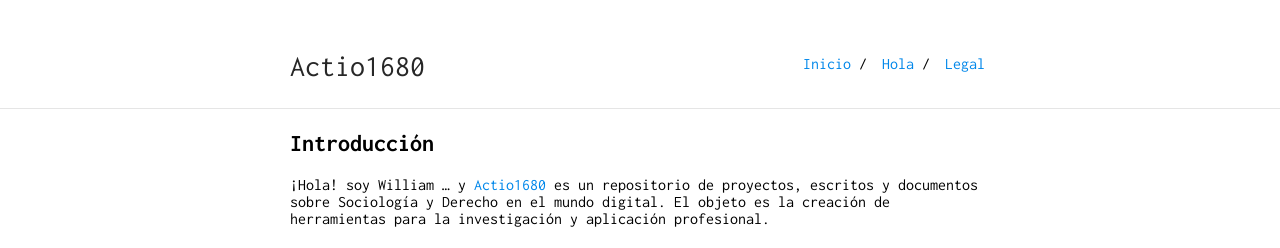
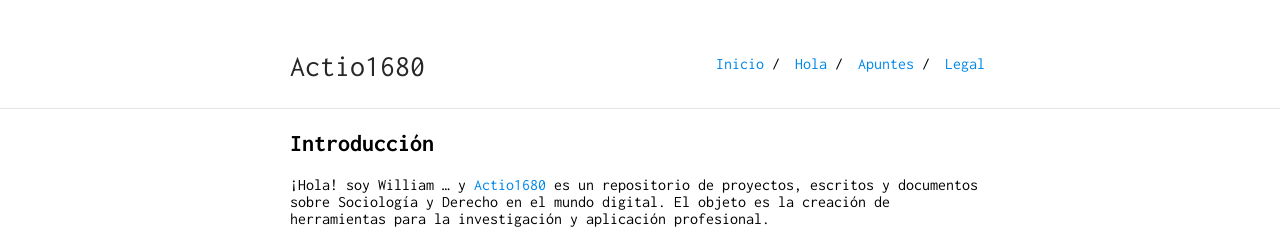
Before and after one commit to actio1680/actio1680.github.io, a Jekyll site: the page built from index.md, in a window 1280 px wide. Shown: the top 248 px of the page. Built offline with Jekyll 4.4.1, drawn with Linux system fonts in a browser that asks for light colours; our own code applies the rules of GitHub Pages for plain Markdown files.

Commit message:
Update _config.yml
agregué apuntes

```diff
--- a/_config.yml
+++ b/_config.yml
@@ -20,6 +20,8 @@ nav:
    link: "/"
  - name: "Hola"
    link: "/hola"
+ - name: "Apuntes"
+   link: "/apuntes"
  - name: "Legal"
    link: "/administracion/legal"
 
```
